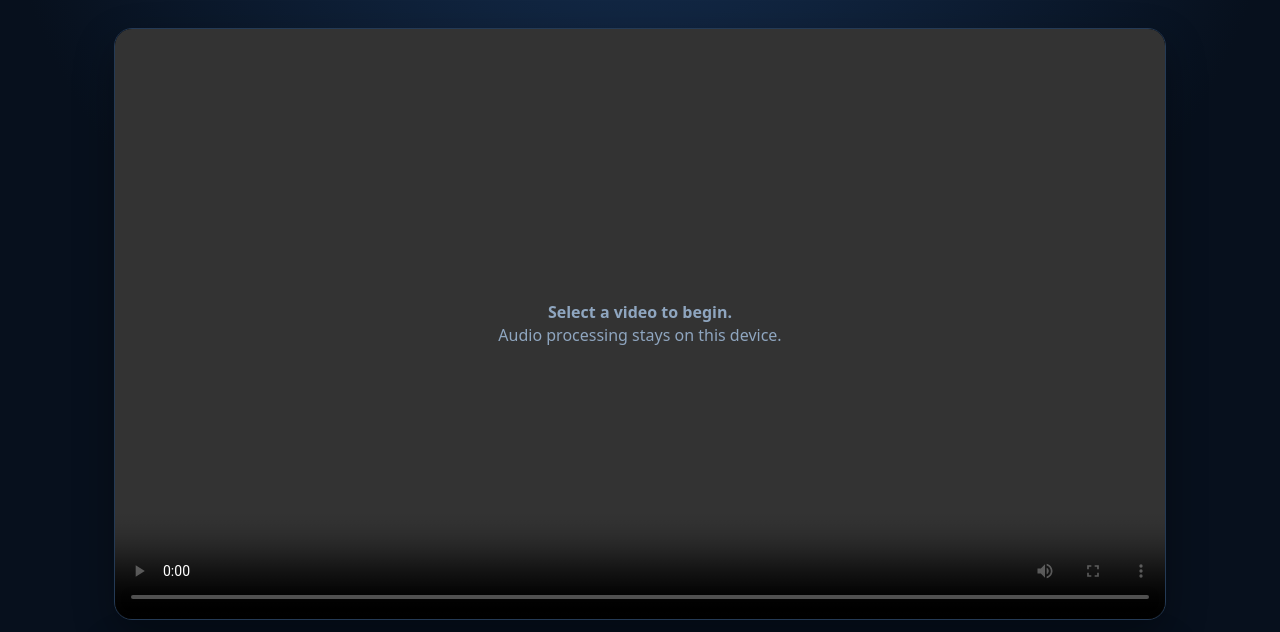
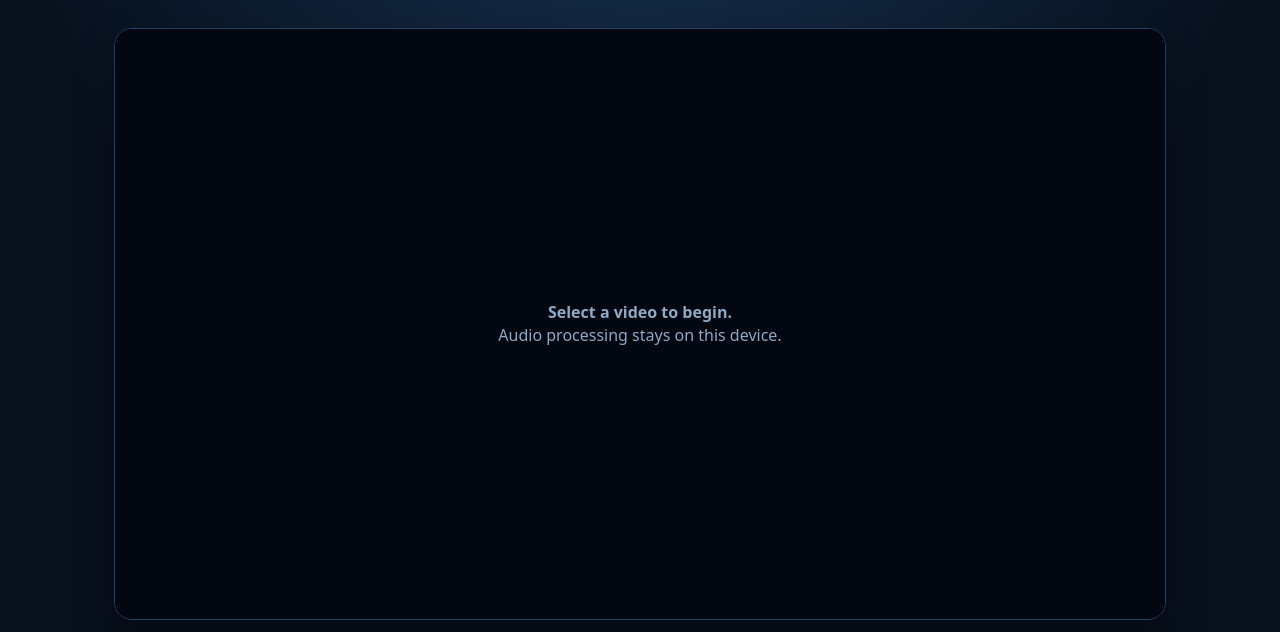
Before and after one commit to shreevidyamatabhuvanesvari-gif/pitch-sur-correction, a plain HTML site: page index.html in a window 1280 px wide. Shown: the part 117-749 px from the top of the page. Drawn offline with Linux system fonts and the light colour scheme.

Commit message:
Update index.html

```diff
--- a/index.html
+++ b/index.html
@@ -6,30 +6,24 @@
 <meta name="theme-color" content="#08111f">
 <title>Pitch / Sur Correction</title>
 <style>
-:root{color-scheme:dark;--bg:#07101d;--panel:#0d1a2b;--line:#243a55;--text:#eef5ff;--muted:#8fa6c0;--accent:#4aa8ff;--ok:#35d780}
-*{box-sizing:border-box}body{margin:0;min-height:100vh;background:radial-gradient(circle at 50% -10%,#173256 0,#07101d 48%);font:500 16px/1.4 system-ui,-apple-system,Segoe UI,sans-serif;color:var(--text)}
+:root{color-scheme:dark;--panel:#0b1726;--line:#24405e;--text:#eef6ff;--muted:#91a8c2;--accent:#4aa8ff;--ok:#35d780}
+*{box-sizing:border-box}body{margin:0;min-height:100vh;background:radial-gradient(circle at 50% -10%,#193556 0,#07101d 48%);font:500 16px/1.4 system-ui,-apple-system,Segoe UI,sans-serif;color:var(--text)}
 .app{width:min(1080px,100%);margin:auto;padding:18px 14px 28px}.header{display:flex;align-items:center;gap:14px;padding:16px 4px 20px}.logo{font-size:34px}.header h1{margin:0;font-size:clamp(24px,5vw,36px);letter-spacing:.02em}.header p{margin:4px 0 0;color:var(--muted)}
-.card{background:linear-gradient(145deg,#0f2034,#0a1524);border:1px solid var(--line);border-radius:18px;box-shadow:0 16px 40px #0005;margin-top:14px}.stage{position:relative;overflow:hidden;aspect-ratio:16/9;background:#020711;border-radius:18px}.stage:fullscreen{width:100vw;height:100vh;border-radius:0;background:#000;display:grid;place-items:center}.stage:fullscreen video{max-height:100vh}.video{width:100%;height:100%;display:block;object-fit:contain;background:#020711}.empty{position:absolute;inset:0;display:grid;place-items:center;pointer-events:none}.empty div{padding:18px;text-align:center;color:var(--muted)}
-.controls{padding:16px}.row{display:flex;gap:12px;flex-wrap:wrap;align-items:center}.label{display:block;color:var(--muted);font-size:14px;margin-bottom:8px}.upload{display:flex;align-items:center;justify-content:space-between;gap:14px}.file-name{min-width:0;overflow:hidden;text-overflow:ellipsis;white-space:nowrap}.input{position:absolute;inline-size:1px;block-size:1px;opacity:0;pointer-events:none}
-button{border:1px solid var(--line);border-radius:12px;background:#16263a;color:var(--text);padding:12px 16px;min-height:48px;font:700 15px inherit;cursor:pointer;transition:.18s transform,.18s border-color,.18s background}button:active{transform:scale(.98)}button:hover{border-color:#456a92}.primary{background:linear-gradient(135deg,#2b95ff,#5a50ff);border-color:transparent}.danger{background:#1c2b3d}.mode{flex:1;min-width:100px}.mode.active{outline:2px solid var(--accent);background:#14385a}.actions{display:grid;grid-template-columns:1fr 1fr 1fr;gap:12px}.status{display:flex;align-items:center;gap:9px;color:var(--muted);min-height:24px}.dot{width:10px;height:10px;border-radius:50%;background:#65768d}.dot.ok{background:var(--ok);box-shadow:0 0 14px #35d78066}.privacy{text-align:center;color:#7087a2;font-size:13px;padding:14px 4px 0}.sr{position:absolute;width:1px;height:1px;padding:0;margin:-1px;overflow:hidden;clip:rect(0,0,0,0);white-space:nowrap;border:0}
-@media(max-width:640px){.app{padding:10px 10px 20px}.header{padding:10px 2px 14px}.logo{font-size:28px}.header p{font-size:13px}.upload{align-items:stretch;flex-direction:column}.actions{grid-template-columns:1fr 1fr}.actions button:last-child{grid-column:1/-1}.controls{padding:13px}.row{gap:9px}.mode{min-width:0}}
+.card{background:linear-gradient(145deg,#102338,#091524);border:1px solid var(--line);border-radius:18px;box-shadow:0 16px 40px #0005;margin-top:14px}.stage{position:relative;overflow:hidden;aspect-ratio:16/9;background:#020711;border-radius:18px}.stage:fullscreen{width:100vw;height:100vh;border-radius:0;background:#000;display:grid;place-items:center}.stage:fullscreen video{max-height:100vh}.video{width:100%;height:100%;display:block;object-fit:contain;background:#020711}
+.empty{position:absolute;inset:0;display:grid;place-items:center;pointer-events:none}.empty div{padding:18px;text-align:center;color:var(--muted)}.controls{padding:16px}.row{display:flex;gap:12px;flex-wrap:wrap;align-items:center}.label{display:block;color:var(--muted);font-size:14px;margin-bottom:8px}.upload{display:flex;align-items:center;justify-content:space-between;gap:14px}.file-name{min-width:0;overflow:hidden;text-overflow:ellipsis;white-space:nowrap}.input{position:absolute;inline-size:1px;block-size:1px;opacity:0;pointer-events:none}
+button{border:1px solid var(--line);border-radius:12px;background:#16283d;color:var(--text);padding:12px 16px;min-height:48px;font:700 15px inherit;cursor:pointer;transition:.18s transform,.18s border-color,.18s background}button:active{transform:scale(.98)}button:hover{border-color:#4d739a}.primary{background:linear-gradient(135deg,#2b95ff,#5a50ff);border-color:transparent}.danger{background:#1b2b3e}.mode{flex:1;min-width:100px}.mode.active{outline:2px solid var(--accent);background:#14385b}.actions{display:grid;grid-template-columns:1fr 1fr 1fr;gap:12px}.status{display:flex;align-items:center;gap:9px;color:var(--muted);min-height:24px}.dot{width:10px;height:10px;border-radius:50%;background:#65768d}.dot.ok{background:var(--ok);box-shadow:0 0 14px #35d78066}.privacy{text-align:center;color:#7087a2;font-size:13px;padding:14px 4px 0}
+@media(max-width:640px){.app{padding:10px}.header{padding:10px 2px 14px}.logo{font-size:28px}.header p{font-size:13px}.upload{align-items:stretch;flex-direction:column}.controls{padding:13px}.row{gap:9px}.actions{grid-template-columns:1fr 1fr}.actions button:last-child{grid-column:1/-1}.mode{min-width:0}}
 </style>
 </head>
 <body>
 <main class="app">
 <header class="header"><div class="logo" aria-hidden="true">🎼</div><div><h1>PITCH / SUR CORRECTION</h1><p>Automatic local pitch correction for singing and voiced audio.</p></div></header>
-<section class="card stage" id="stage">
-<video id="video" class="video" controls playsinline preload="metadata"></video>
-<div id="empty" class="empty"><div><strong>Select a video to begin.</strong><br>Audio processing stays on this device.</div></div>
-</section>
+<section class="card stage" id="stage"><video id="video" class="video" playsinline preload="metadata"></video><div id="empty" class="empty"><div><strong>Select a video to begin.</strong><br>Audio processing stays on this device.</div></div></section>
 <section class="card controls">
 <div class="upload"><div><span class="label">Video</span><div id="fileName" class="file-name">No video selected</div><input id="file" class="input" type="file" accept="video/*"></div><button id="choose" class="primary" type="button">Choose Video</button></div>
-<div style="margin-top:16px"><span class="label">Correction Strength</span><div class="row" id="modes"><button class="mode" data-mode="light" type="button">Light</button><button class="mode active" data-mode="medium" type="button">Medium</button><button class="mode" data-mode="strong" type="button">Strong</button></div></div>
+<div style="margin-top:16px"><span class="label">Correction Strength</span><div class="row"><button class="mode" data-mode="light" type="button">Light</button><button class="mode active" data-mode="medium" type="button">Medium</button><button class="mode" data-mode="strong" type="button">Strong</button></div></div>
 <div style="margin-top:16px" class="actions"><button id="play" class="primary" type="button">▶ Play</button><button id="stop" class="danger" type="button">■ Stop</button><button id="full" type="button">⛶ Full Screen</button></div>
-<div style="margin-top:15px" class="status"><span id="dot" class="dot"></span><span id="status" aria-live="polite">Ready — Select a video</span></div>
-<div class="privacy">Local Processing &nbsp;•&nbsp; No Upload &nbsp;•&nbsp; No Download</div>
+<div style="margin-top:15px" class="status"><span id="dot" class="dot"></span><span id="status" aria-live="polite">Ready — Select a video</span></div><div class="privacy">Local Processing &nbsp;•&nbsp; No Upload &nbsp;•&nbsp; No Download</div>
 </section>
-</main>
-<script src="script.js"></script>
-</body>
-</html>
+</main><script src="script.js"></script>
+</body></html>
```
